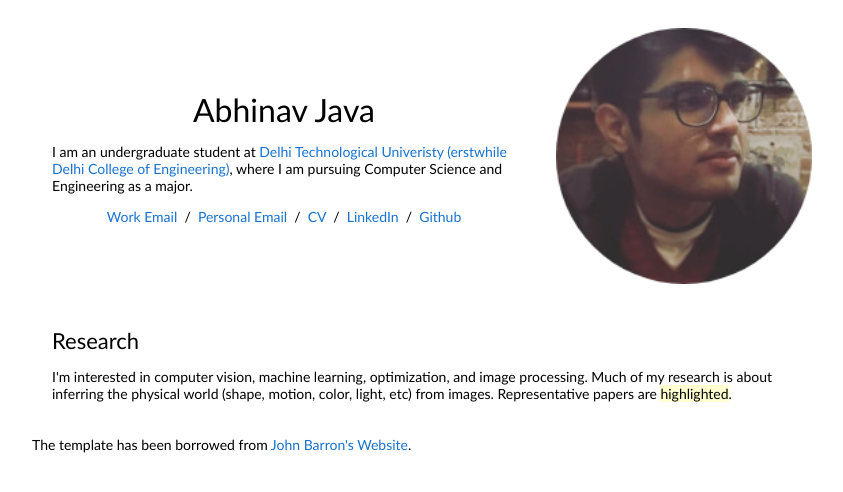
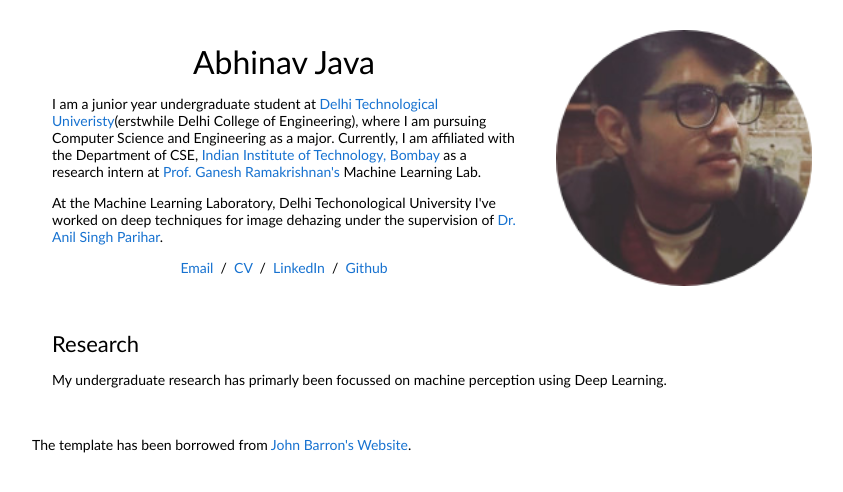
Before and after one commit to java-abhinav07/java-abhinav07.github.io, a plain HTML site: page index.html in a window 1280 px wide. Shown: the whole page, without its empty margins (208-1051 px from the left). Drawn offline with Linux system fonts and the light colour scheme.

Commit message:
modified

```diff
--- a/index.html
+++ b/index.html
@@ -20,15 +20,16 @@
               <p style="text-align:center">
                 <name>Abhinav Java</name>
               </p>
-              <p>I am an undergraduate student at <a href="">Delhi Technological Univeristy (erstwhile Delhi College of Engineering)</a>, where I am pursuing Computer Science and Engineering as a major.
+              <p>I am a junior year undergraduate student at <a href="http://dtu.ac.in/">Delhi Technological Univeristy</a>(erstwhile Delhi College of Engineering), where I am pursuing Computer Science and Engineering as a major.
+                Currently, I am affiliated with the Department of CSE, <a href="https://www.iitb.ac.in/">Indian Institute of Technology, Bombay</a> as a research intern at <a href="https://www.cse.iitb.ac.in/~ganesh/">Prof. Ganesh Ramakrishnan's</a> Machine Learning Lab.
+
               </p>
-              <!-- <p>
-                At Google I've worked on <a href="https://ai.googleblog.com/2020/12/portrait-light-enhancing-portrait.html">Portrait Light</a>, <a href="https://ai.googleblog.com/2014/04/lens-blur-in-new-google-camera-app.html">Lens Blur</a>, <a href="https://ai.googleblog.com/2014/10/hdr-low-light-and-high-dynamic-range.html">HDR+</a>, <a href="https://www.google.com/get/cardboard/jump/">Jump</a>, <a href="https://ai.googleblog.com/2017/10/portrait-mode-on-pixel-2-and-pixel-2-xl.html">Portrait Mode</a>, and <a href="https://www.youtube.com/watch?v=JSnB06um5r4">Glass</a>. I did my PhD at <a href="http://www.eecs.berkeley.edu/">UC Berkeley</a>, where I was advised by <a href="http://www.cs.berkeley.edu/~malik/">Jitendra Malik</a> and funded by the <a href="http://www.nsfgrfp.org/">NSF GRFP</a>. I did my bachelors at the <a href="http://cs.toronto.edu">University of Toronto</a>.
-                I've received the <a href="https://www2.eecs.berkeley.edu/Students/Awards/15/">C.V. Ramamoorthy Distinguished Research Award</a> and the <a href="https://www.thecvf.com/?page_id=413#YRA">PAMI Young Researcher Award</a>.
-              </p> -->
+              <p>
+                At the Machine Learning Laboratory, Delhi Techonological University I've worked on deep techniques for image dehazing under the supervision of <a href="https://scholar.google.co.in/citations?user=JRr4wjoAAAAJ&hl=en">Dr. Anil Singh Parihar</a>.
+              </p>
               <p style="text-align:center">
-                <a href="mailto:abhinavjava_2k18co014@dtu.ac.in">Work Email</a> &nbsp/&nbsp
-                <a href="mailto:java.abhinav99@gmail.com">Personal Email</a> &nbsp/&nbsp
+                <a href="mailto:abhinavjava_2k18co014@dtu.ac.in">Email</a> &nbsp/&nbsp
+                <!-- <a href="mailto:java.abhinav99@gmail.com">Personal Email</a> &nbsp/&nbsp -->
                 <a href="data/CV.pdf">CV</a> &nbsp/&nbsp
                 <!-- <a href="data/JonBarron-bio.txt">Bio</a> &nbsp/&nbsp -->
                 <!-- <a href="https://scholar.google.com/citations?hl=en&user=jktWnL8AAAAJ">Google Scholar</a> &nbsp/&nbsp -->
@@ -46,9 +47,7 @@
             <td style="padding:20px;width:100%;vertical-align:middle">
               <heading>Research</heading>
               <p>
-                I'm interested in computer vision, machine learning, optimization, and image processing.
-                Much of my research is about inferring the physical world (shape, motion, color, light, etc) from images.
-                Representative papers are <span class="highlight">highlighted</span>.
+                My undergraduate research has primarly been focussed on machine perception using Deep Learning.
               </p>
             </td>
           </tr>
@@ -2468,7 +2467,10 @@
                 <a href="https://tamarott.github.io/">&#10025;</a>
                 <a href="https://www.cmlab.csie.ntu.edu.tw/~yulunliu/">&#10025;</a>
                 <br> -->
+                <footer>
+                  <p>
                 The template has been borrowed from <a href="https://github.com/jonbarron/website">John Barron's Website</a>.
+                  </p></footer>
               </p>
             </td>
           </tr>
```
